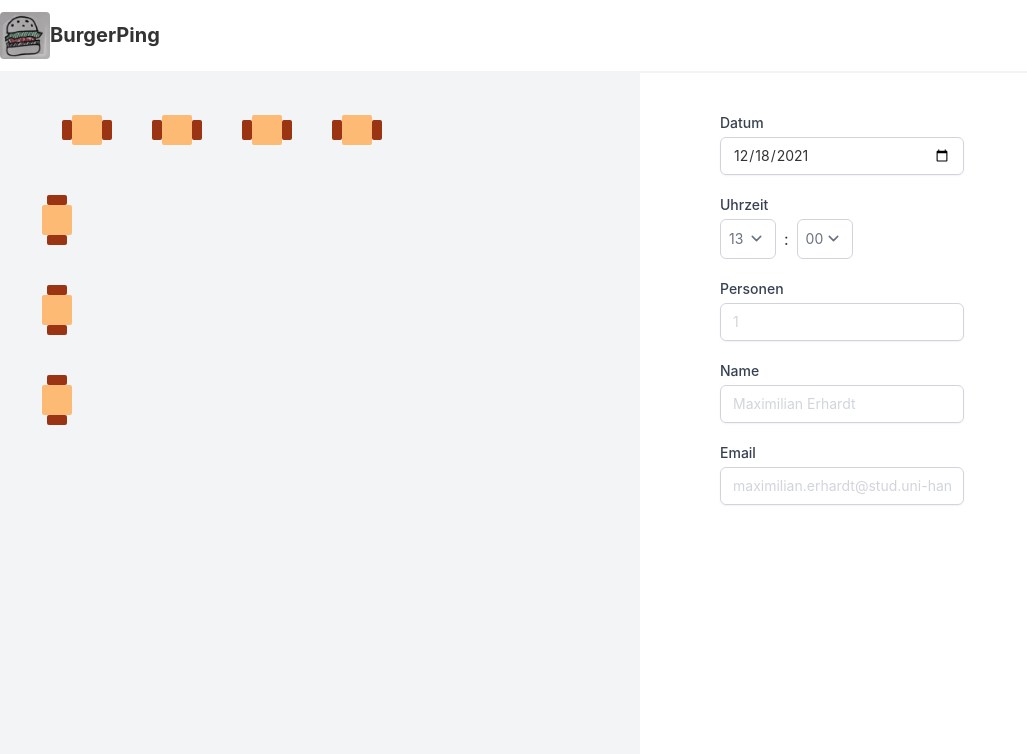
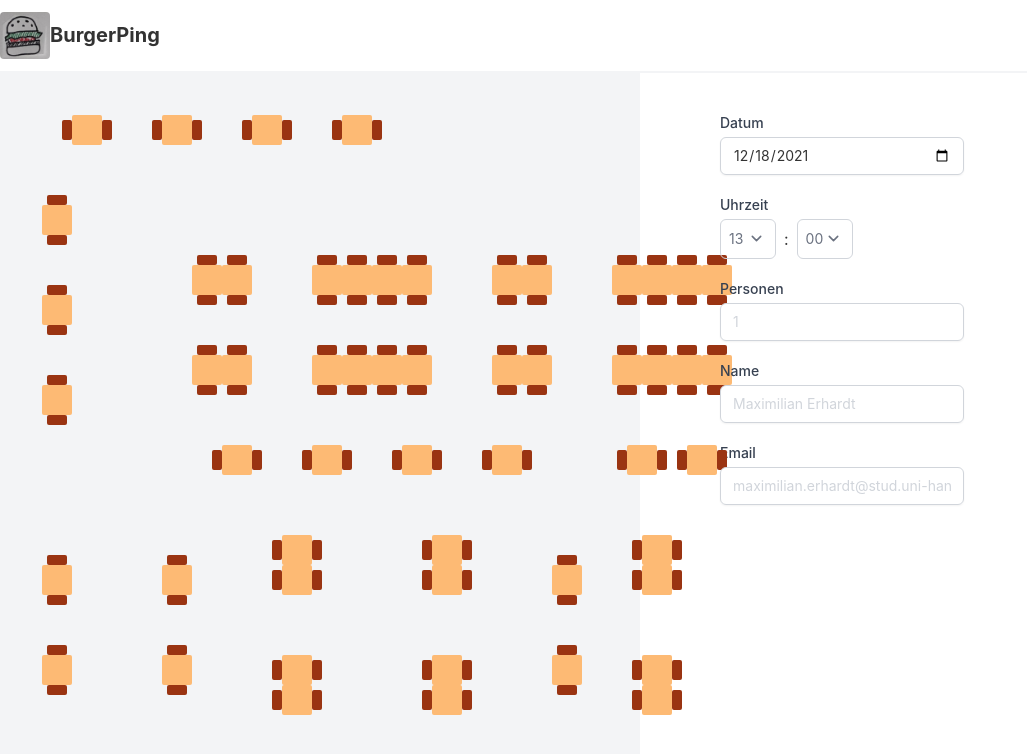
Before and after one commit to klaemsch/BurgerPing, a Svelte app: page / in a window 1280 px wide. Shown: the top 754 px of the page, without its empty margins (0-1027 px from the left). Built offline with nearby package versions, Linux system fonts and the light colour scheme.

Commit message:
Implemented default seating plan

```diff
--- a/src/components/Seating.svelte
+++ b/src/components/Seating.svelte
@@ -14,17 +14,62 @@
 
     const h = Direction.HORIZONTAL;
     const v = Direction.VERTICAL;
+
+    const lineV = (start: Point, count: number, direction: Direction = h): TableConfig[] => {
+        const factor = direction === v ? 3 : 1;
+        return Array(count).fill(0).map((_, i) => [start.x, start.y + i * factor, direction]);
+    }
+
+    const lineH = (start: Point, count: number, direction: Direction = v): TableConfig[] => {
+        const factor = direction === v ? 1 : 3;
+        return Array(count).fill(0).map((_, i) => [start.x + i * factor, start.y, direction]);
+    }
+
+    // Creates two vertically aligned double tables with spacing in between.
+    const doubleWithSpace = (start: Point, direction: Direction): TableConfig[] => {
+        const isVert = direction === v;
+        const line = isVert ? lineV : lineH;
+        return [
+            ...line(start, 2),
+            ...line({ x: start.x + (isVert ? 0 : 4), y: start.y + (isVert ? 4 : 0) }, 2)
+        ]
+    }
+
     const tableData: TableConfig[] = [
+        // === Inside ===
+
         // top line
-        [2, 1, h],
-        [5, 1, h],
-        [8, 1, h],
-        [11, 1, h],
+        ...lineH({ x: 2, y: 1}, 4, h),
 
         // left line
-        [1, 4, v],
-        [1, 7, v],
-        [1, 10, v],
+        ...lineV({ x: 1, y: 4}, 3, v),
+
+        // middle top line
+        ...doubleWithSpace({ x: 6, y: 6}, h),
+        ...doubleWithSpace({ x: 12, y: 6}, h),
+
+        // middle bottom line
+        ...doubleWithSpace({ x: 6, y: 9}, h),
+        ...doubleWithSpace({ x: 12, y: 9}, h),
+
+        // bottom line
+        ...lineH({ x: 7, y: 12 }, 4, h),
+
+        // left
+        ...doubleWithSpace({ x: 22, y: 6}, h),
+        ...doubleWithSpace({ x: 22, y: 9}, h),
+
+        ...lineH({ x: 23, y: 12}, 2, h),
+
+        // === Outside ===
+        // left line
+        ...lineV({ x: 1, y: 16}, 2, v),
+        ...lineV({ x: 5, y: 16}, 2, v),
+        ...doubleWithSpace({ x: 9, y: 15}, v),
+        ...doubleWithSpace({ x: 14, y: 15}, v),
+
+        ...lineV({ x: 18, y: 16}, 2, v),
+        ...doubleWithSpace({ x: 24, y: 15}, v),
     ];
 
     type Point = {
```
Also changed, not shown: public/build/bundle.js, 1 other file (tests, documents, lock files or other folders).
